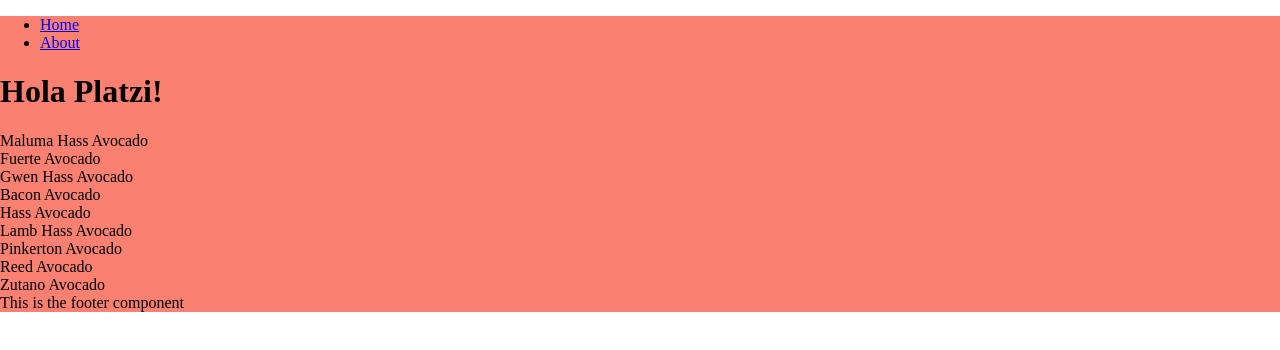
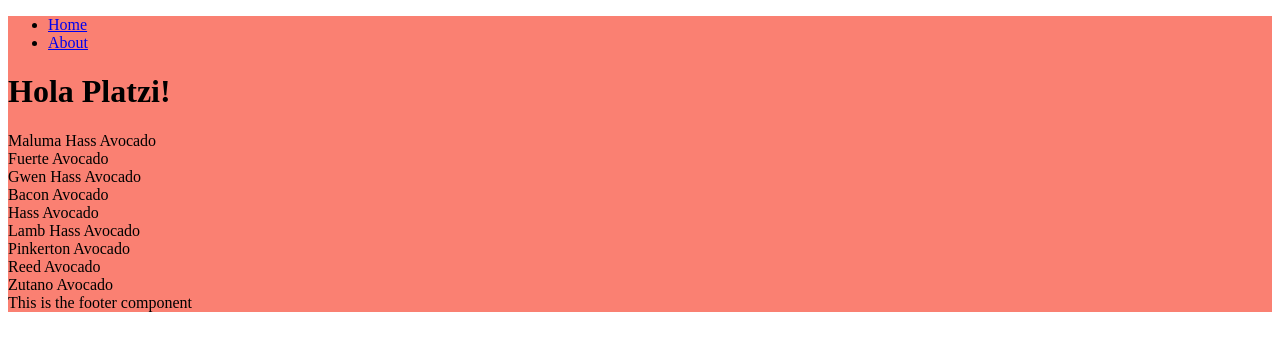
Before and after one commit to lucianocavallo/avocados, a Next.js app: page / in a window 1280 px wide. Shown: the top 350 px of the page. Built offline with nearby package versions, Linux system fonts and the light colour scheme.

Commit message:
Module CSS

```diff
--- a/components/Layout/Layout.tsx
+++ b/components/Layout/Layout.tsx
@@ -1,9 +1,12 @@
 import React from "react";
 import Navbar from "@components/Navbar/Navbar";
 
+import styles from "./layout.module.css";
+// CSS Module
+
 const Layout: React.FC = ({ children }) => {
   return (
-    <div className="container">
+    <div className={styles.container}>
       <Navbar />
         {children}
       <footer>This is the footer component</footer>
--- a/style.css
+++ b/components/Layout/layout.module.css
@@ -4,8 +4,3 @@
 .my-body-class {
   margin: 0;
 }
-html {
-  margin: 0;
-  padding: 0;
-}
-/* Agregarlo a la App */
--- a/pages/_app.tsx
+++ b/pages/_app.tsx
@@ -1,7 +1,5 @@
 import { AppProps } from 'next/app';
 import Layout from '@components/Layout/Layout';
-
-import "../style.css";
 
 function MyApp({ Component, pageProps }: AppProps) {
   return (
```
